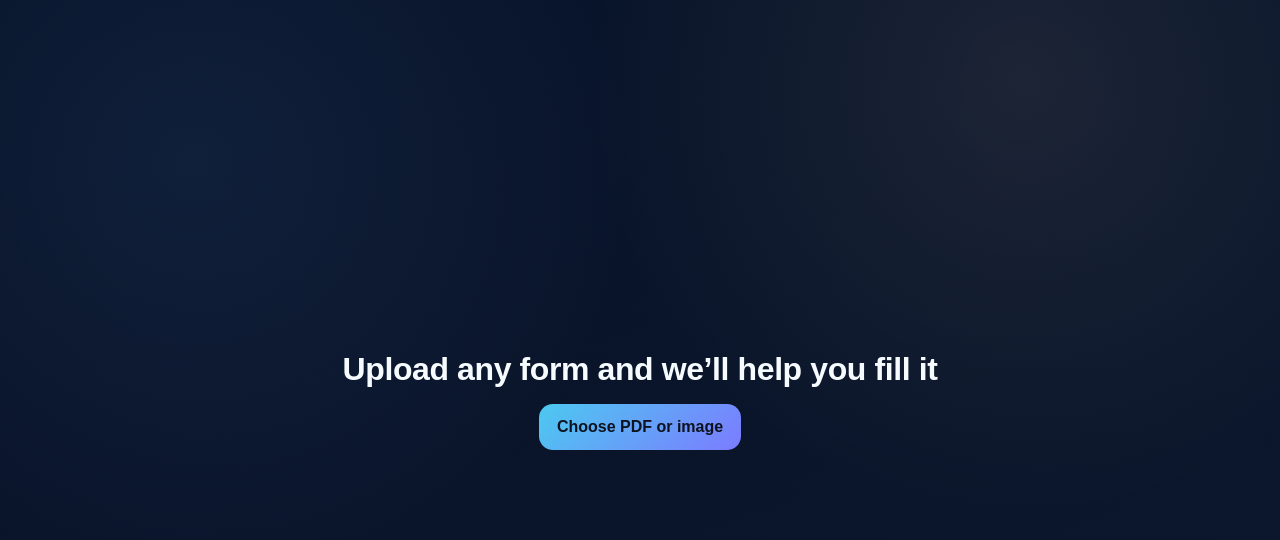
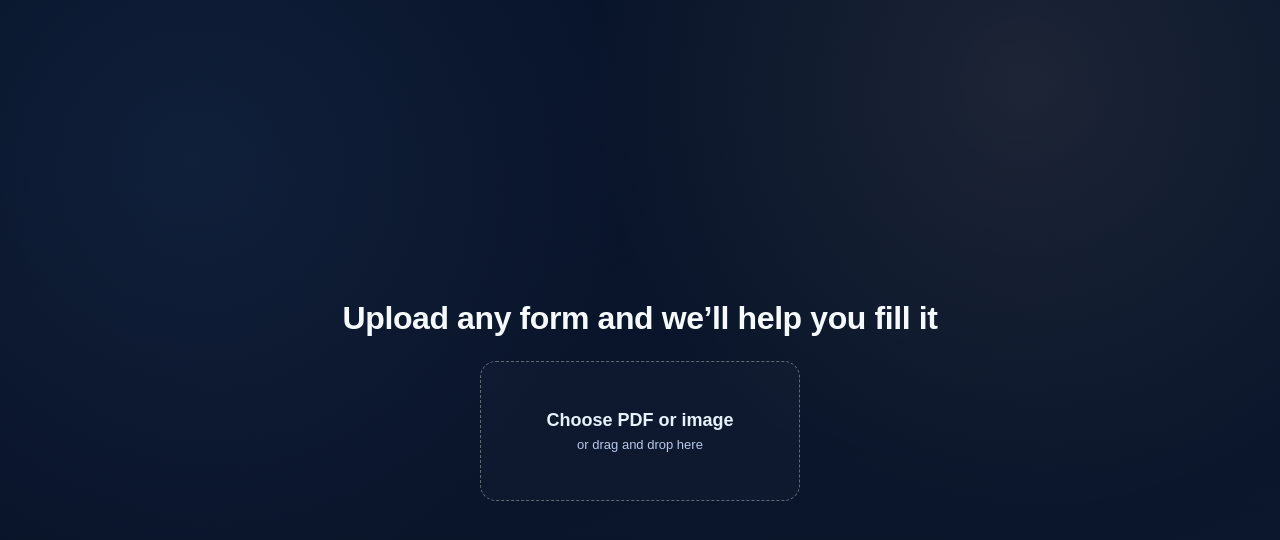
Before and after one commit to vyahhi/keep-calm-and-fill-the-form, a Next.js app: page / in a window 1280 px wide. Shown: the top 540 px of the page. Built offline with nearby package versions, Linux system fonts and the light colour scheme.

Commit message:
Add drag-and-drop upload dropzone on landing

```diff
--- a/src/app/page.module.css
+++ b/src/app/page.module.css
@@ -25,7 +25,7 @@
   flex-direction: column;
   align-items: center;
   justify-content: center;
-  gap: 16px;
+  gap: 24px;
   text-align: center;
 }
 
@@ -363,3 +363,45 @@
 .heroBlock .subhead {
   max-width: 520px;
 }
+
+.dropZone {
+  border: 1.5px dashed rgba(255, 255, 255, 0.35);
+  background: rgba(255, 255, 255, 0.02);
+  border-radius: 16px;
+  padding: 32px 28px;
+  display: flex;
+  align-items: center;
+  justify-content: center;
+  min-width: 320px;
+  min-height: 140px;
+  cursor: pointer;
+  transition: border-color 0.2s ease, background 0.2s ease, transform 0.2s ease;
+}
+
+.dropZone:hover {
+  border-color: #7c7bff;
+  background: rgba(76, 201, 240, 0.05);
+  transform: translateY(-2px);
+}
+
+.dropZone input {
+  display: none;
+}
+
+.dropContent {
+  display: flex;
+  flex-direction: column;
+  gap: 6px;
+  align-items: center;
+  color: #e7f2ff;
+}
+
+.dropTitle {
+  font-size: 18px;
+  font-weight: 700;
+}
+
+.dropHint {
+  font-size: 13px;
+  color: #b7c8e8;
+}
--- a/src/app/page.tsx
+++ b/src/app/page.tsx
@@ -305,9 +305,26 @@ export default function Home() {
         <div className={styles.centerStack}>
           <h1 className={styles.tagline}>Upload any form and we’ll help you fill it</h1>
           <label
-            className={styles.uploadButtonLarge}
+            className={styles.dropZone}
             aria-disabled={detecting}
             style={{ pointerEvents: detecting ? "none" : "auto", opacity: detecting ? 0.6 : 1 }}
+            onDragOver={(e) => {
+              e.preventDefault();
+            }}
+            onDrop={(e) => {
+              e.preventDefault();
+              const file = e.dataTransfer.files?.[0];
+              if (file) {
+                const dt = new DataTransfer();
+                dt.items.add(file);
+                const input = e.currentTarget.querySelector("input");
+                if (input) {
+                  input.files = dt.files;
+                  const event = new Event("change", { bubbles: true });
+                  input.dispatchEvent(event);
+                }
+              }
+            }}
           >
             <input
               type="file"
@@ -315,7 +332,12 @@ export default function Home() {
               onChange={handleFileChange}
               disabled={detecting}
             />
-            {detecting ? "Detecting fillable fields…" : "Choose PDF or image"}
+            <div className={styles.dropContent}>
+              <div className={styles.dropTitle}>
+                {detecting ? "Detecting fillable fields…" : "Choose PDF or image"}
+              </div>
+              {!detecting && <div className={styles.dropHint}>or drag and drop here</div>}
+            </div>
           </label>
           {status && !detecting ? <p className={styles.status}>{status}</p> : null}
         </div>
```
